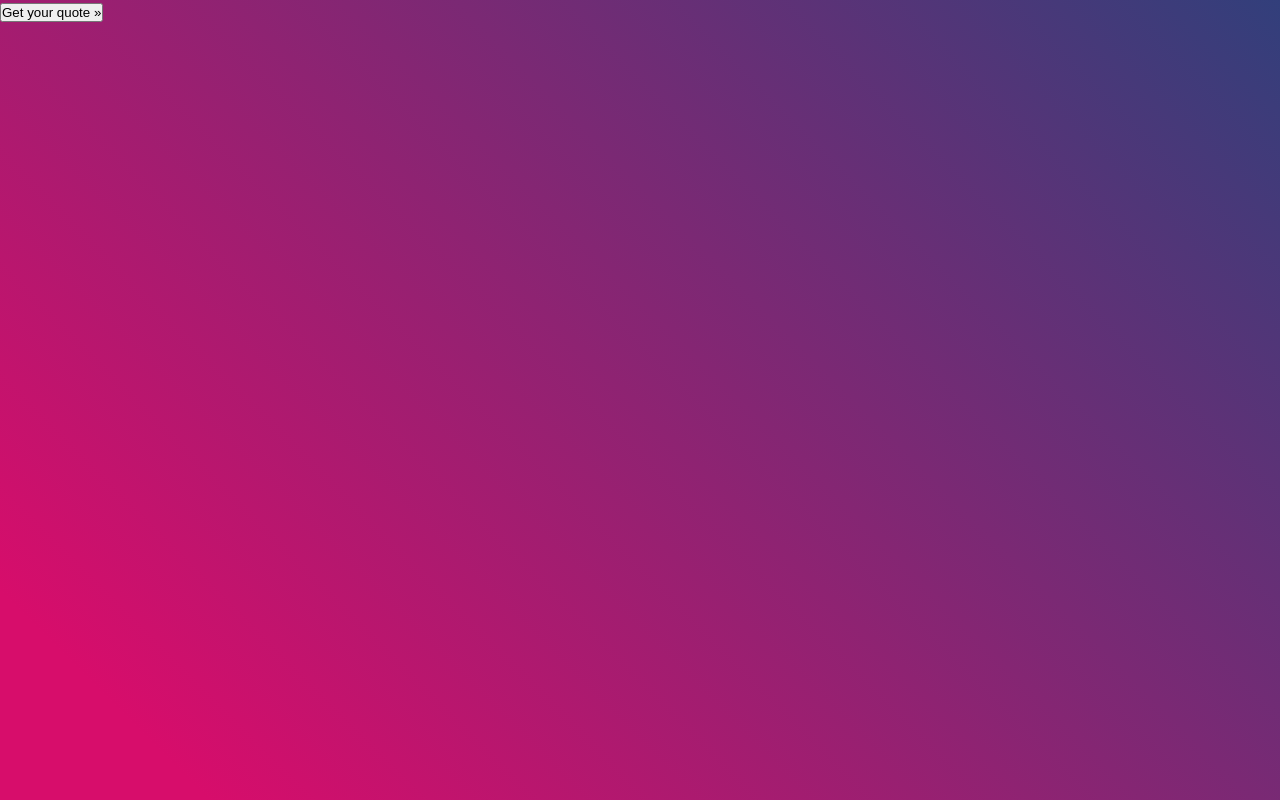
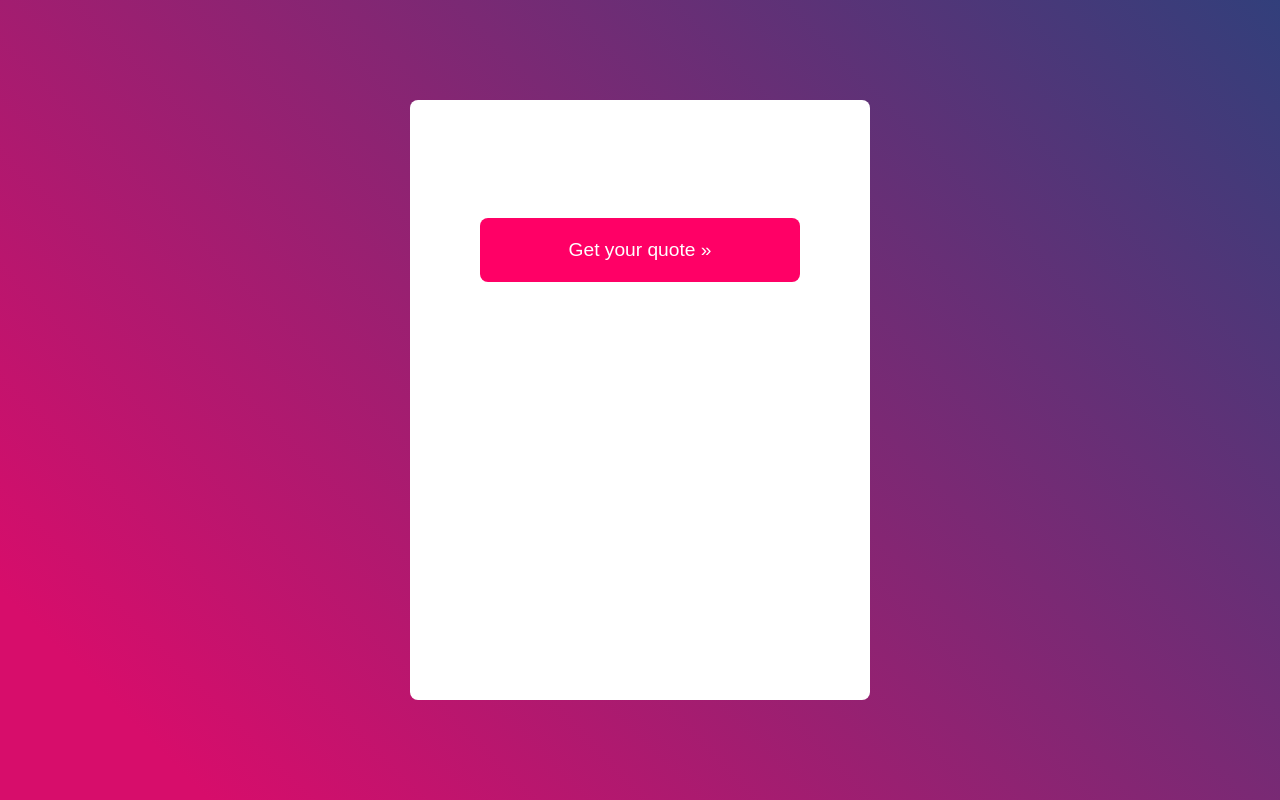
Before and after one commit to frank-mck/loan-calculator-ts-react, a React (Create React App) app: page / in a window 1280 px wide. Built offline with nearby package versions, Linux system fonts and the light colour scheme.

Commit message:
styles: calculator and button layout using grid

```diff
--- a/src/App.tsx
+++ b/src/App.tsx
@@ -1,11 +1,11 @@
 import React from 'react';
-import { Button } from './components/Button'
+import { Calculator } from './components/Calculator';
 import './styles/App.css'
 
 function App() {
   return (
     <div className="App">
-      <Button />
+      <Calculator />
     </div>
   );
 }
--- a/src/components/Button.tsx
+++ b/src/components/Button.tsx
@@ -3,7 +3,9 @@ import React from 'react'
 export const Button: React.FC = () => {
   return (
     <div>
-      <button data-testid="button">Get your quote <span>&#187;</span></button>
+      <button className="calculator__btn" data-testid="button">
+        Get your quote <span>&#187;</span>
+      </button>
     </div>
   )
 }
--- /dev/null
+++ b/src/components/Calculator.tsx
@@ -0,0 +1,10 @@
+import React from 'react'
+import { Button } from './Button'
+
+export const Calculator: React.FC = () => {
+  return (
+    <div className="calculator">
+      <Button />
+    </div>
+  )
+}
--- a/src/styles/App.css
+++ b/src/styles/App.css
@@ -1,5 +1,5 @@
 @import url("https://fonts.googleapis.com/css2?family=Open+Sans:wght@300;400;600;700;800&display=swap");
-* {
+*, *::before, *::after {
   margin: 0;
   padding: 0;
   -webkit-box-sizing: border-box;
@@ -10,5 +10,50 @@ body {
   font-family: 'Open Sans', sans-serif;
   height: 100vh;
   background-image: linear-gradient(45deg, #d70d6b 10%, #323f7b);
+  display: -webkit-box;
+  display: -ms-flexbox;
+  display: flex;
+  -webkit-box-align: center;
+      -ms-flex-align: center;
+          align-items: center;
+  -webkit-box-pack: center;
+      -ms-flex-pack: center;
+          justify-content: center;
+}
+
+.calculator {
+  display: -webkit-box;
+  display: -ms-flexbox;
+  display: flex;
+  -webkit-box-align: center;
+      -ms-flex-align: center;
+          align-items: center;
+  -webkit-box-pack: center;
+      -ms-flex-pack: center;
+          justify-content: center;
+  height: 600px;
+  border-radius: 0.5rem;
+  width: 460px;
+  background-color: white;
+  display: -ms-grid;
+  display: grid;
+  -ms-grid-rows: 2fr 1fr 1fr;
+      grid-template-rows: 2fr 1fr 1fr;
+      grid-template-areas: "sliders"
+ "interest"
+ "button";
+}
+
+.calculator__btn {
+  background-color: #ff0066;
+  border-radius: 0.5rem;
+  border: none;
+  -ms-grid-row: 3;
+  -ms-grid-column: 1;
+  grid-area: button;
+  height: 4rem;
+  width: 20rem;
+  font-size: 1.2rem;
+  color: white;
 }
 /*# sourceMappingURL=App.css.map */
--- a/src/styles/App.scss
+++ b/src/styles/App.scss
@@ -1,7 +1,13 @@
 @import url('https://fonts.googleapis.com/css2?family=Open+Sans:wght@300;400;600;700;800&display=swap');
 @import "./variables";
 
-* {
+@mixin center {
+  display: flex;
+  align-items: center;
+  justify-content: center;
+}
+
+*, *::before, *::after {
   margin: 0;
   padding: 0;
   box-sizing: border-box;
@@ -10,5 +16,32 @@
 body {
   font-family: 'Open Sans', sans-serif;
   height: 100vh;
-  background-image: linear-gradient(45deg,$gradient-left 10%, $gradient-right)
+  background-image: linear-gradient(45deg, $gradient-left 10%, $gradient-right);
+  @include center;
 }
+
+.calculator {
+  @include center;
+  height: 600px;
+  border-radius: 0.5rem;
+  width: 460px;
+  background-color: white;
+  display: grid;
+  grid-template-rows: 2fr 1fr 1fr;
+  grid-template-areas:
+    "sliders"
+    "interest"
+    "button";
+
+
+  &__btn {
+    background-color: $button-color;
+    border-radius: 0.5rem;
+    border: none;
+    grid-area: button;
+    height: 4rem;
+    width: 20rem;
+    font-size: 1.2rem;
+    color: white;
+  }
+}
```
Also changed, not shown: 1 other file (tests, documents, lock files or other folders).
